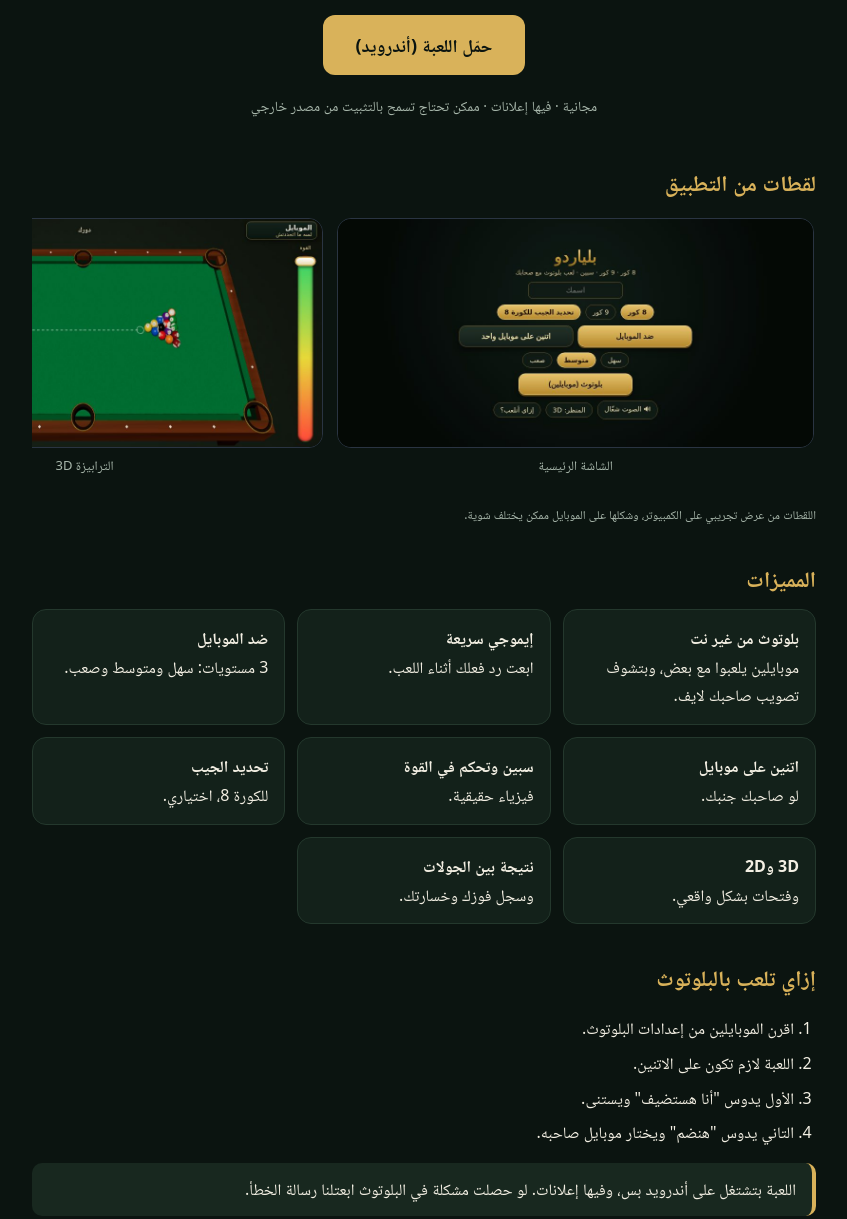
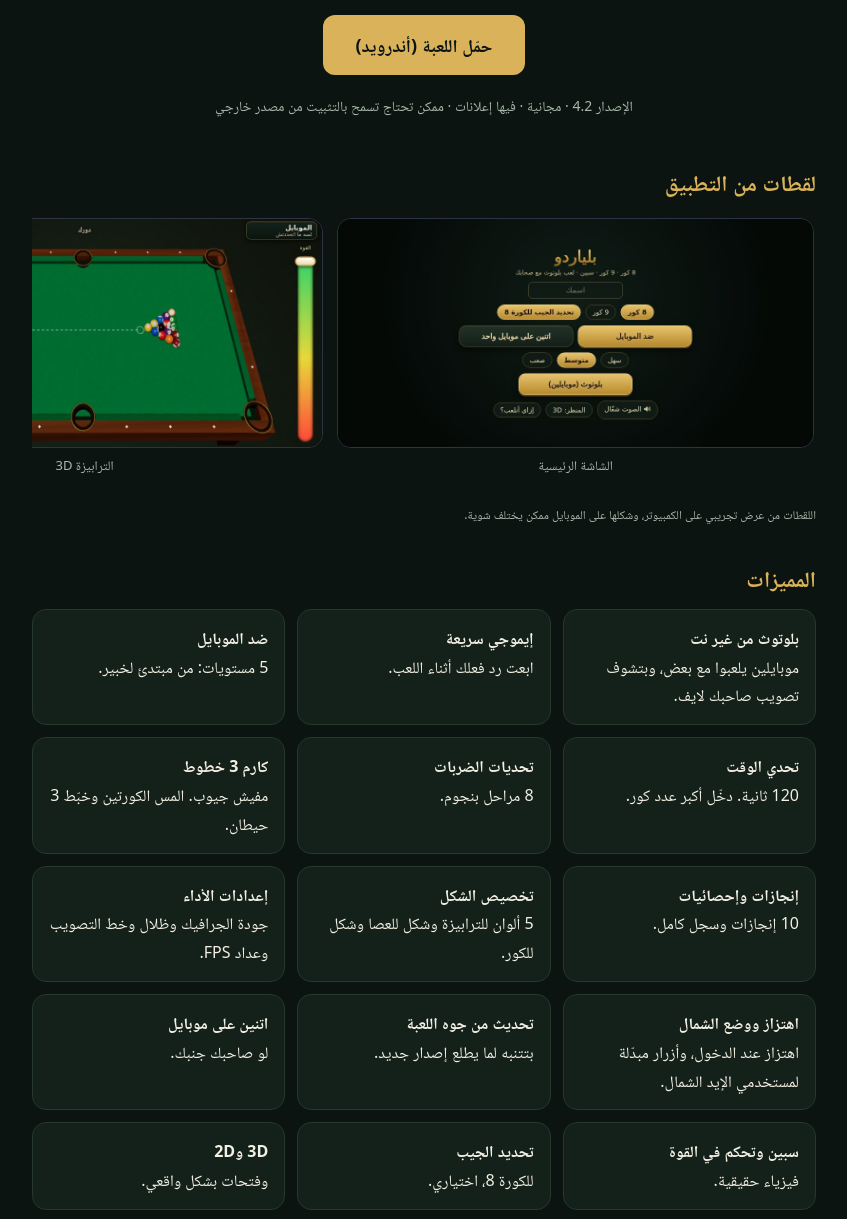
Before and after one commit to ahmedkhaled1133/billiards, a plain HTML site: page index.html in a window 1280 px wide. Shown: the part 297-1516 px from the top of the page, without its empty margins (216-1063 px from the left). Drawn offline with Linux system fonts and the light colour scheme.

Commit message:
Add files via upload

```diff
--- a/index.html
+++ b/index.html
@@ -24,14 +24,22 @@ footer{color:var(--mu);font-size:13px;text-align:center;margin:40px 0 10px}
 </style></head><body><div class="w">
 <div class="hero"><img class="logo" src="logo.png" alt="بلياردو"><h1>بلياردو</h1>
 <div class="sub">8 كور و9 كور بمنظر 3D. العب ضد الموبايل أو صاحبك بالبلوتوث.</div>
-<a class="btn" href="4-Billiards.apk" download id="dl">حمّل اللعبة (أندرويد)</a>
-<div class="sub" style="font-size:14px">مجانية · فيها إعلانات · ممكن تحتاج تسمح بالتثبيت من مصدر خارجي</div></div>
+<a class="btn" href="1-billiards-4.2.apk" download id="dl">حمّل اللعبة (أندرويد)</a>
+<div class="sub" style="font-size:14px">الإصدار 4.2 · مجانية · فيها إعلانات · ممكن تحتاج تسمح بالتثبيت من مصدر خارجي</div></div>
 
-<h2>لقطات من التطبيق</h2><div class="shots"><figure><img src="shot1.jpg" alt="الشاشة الرئيسية" loading="lazy"><figcaption>الشاشة الرئيسية</figcaption></figure><figure><img src="shot2.jpg" alt="الترابيزة 3D" loading="lazy"><figcaption>الترابيزة 3D</figcaption></figure><figure><img src="shot3.jpg" alt="تصويب اللاعب التاني لايف" loading="lazy"><figcaption>تصويب اللاعب التاني لايف</figcaption></figure></div><p style="font-size:12px;color:var(--mu)">اللقطات من عرض تجريبي على الكمبيوتر، وشكلها على الموبايل ممكن يختلف شوية.</p><h2>المميزات</h2>
+<h2>لقطات من التطبيق</h2><div class="shots"><figure><img src="shot1.jpg" alt="الشاشة الرئيسية" loading="lazy"><figcaption>الشاشة الرئيسية</figcaption></figure><figure><img src="shot2.jpg" alt="الترابيزة 3D" loading="lazy"><figcaption>الترابيزة 3D</figcaption></figure><figure><img src="shot3.jpg" alt="تصويب اللاعب التاني لايف" loading="lazy"><figcaption>تصويب اللاعب التاني لايف</figcaption></figure><figure><img src="shot4.jpg" alt="أنماط اللعب" loading="lazy"><figcaption>أنماط اللعب</figcaption></figure><figure><img src="shot5.jpg" alt="الإنجازات والإحصائيات" loading="lazy"><figcaption>الإنجازات والإحصائيات</figcaption></figure><figure><img src="shot6.jpg" alt="الإعدادات" loading="lazy"><figcaption>الإعدادات</figcaption></figure><figure><img src="shot7.jpg" alt="لون الترابيزة وشكل العصا" loading="lazy"><figcaption>لون الترابيزة وشكل العصا</figcaption></figure></div><p style="font-size:12px;color:var(--mu)">اللقطات من عرض تجريبي على الكمبيوتر، وشكلها على الموبايل ممكن يختلف شوية.</p><h2>المميزات</h2>
 <div class="g">
 <div class="c"><b>بلوتوث من غير نت</b>موبايلين يلعبوا مع بعض، وبتشوف تصويب صاحبك لايف.</div>
 <div class="c"><b>إيموجي سريعة</b>ابعت رد فعلك أثناء اللعب.</div>
-<div class="c"><b>ضد الموبايل</b>3 مستويات: سهل ومتوسط وصعب.</div>
+<div class="c"><b>ضد الموبايل</b>5 مستويات: من مبتدئ لخبير.</div>
+<div class="c"><b>تحدي الوقت</b>120 ثانية. دخّل أكبر عدد كور.</div>
+<div class="c"><b>تحديات الضربات</b>8 مراحل بنجوم.</div>
+<div class="c"><b>كارم 3 خطوط</b>مفيش جيوب. المس الكورتين وخبّط 3 حيطان.</div>
+<div class="c"><b>إنجازات وإحصائيات</b>10 إنجازات وسجل كامل.</div>
+<div class="c"><b>تخصيص الشكل</b>5 ألوان للترابيزة وشكل للعصا وشكل للكور.</div>
+<div class="c"><b>إعدادات الأداء</b>جودة الجرافيك وظلال وخط التصويب وعداد FPS.</div>
+<div class="c"><b>اهتزاز ووضع الشمال</b>اهتزاز عند الدخول، وأزرار مبدّلة لمستخدمي الإيد الشمال.</div>
+<div class="c"><b>تحديث من جوه اللعبة</b>بتتنبه لما يطلع إصدار جديد.</div>
 <div class="c"><b>اتنين على موبايل</b>لو صاحبك جنبك.</div>
 <div class="c"><b>سبين وتحكم في القوة</b>فيزياء حقيقية.</div>
 <div class="c"><b>تحديد الجيب</b>للكورة 8، اختياري.</div>
```
Also changed, not shown: shot4.jpg (added), shot5.jpg (added), shot6.jpg (added), shot7.jpg (added).
